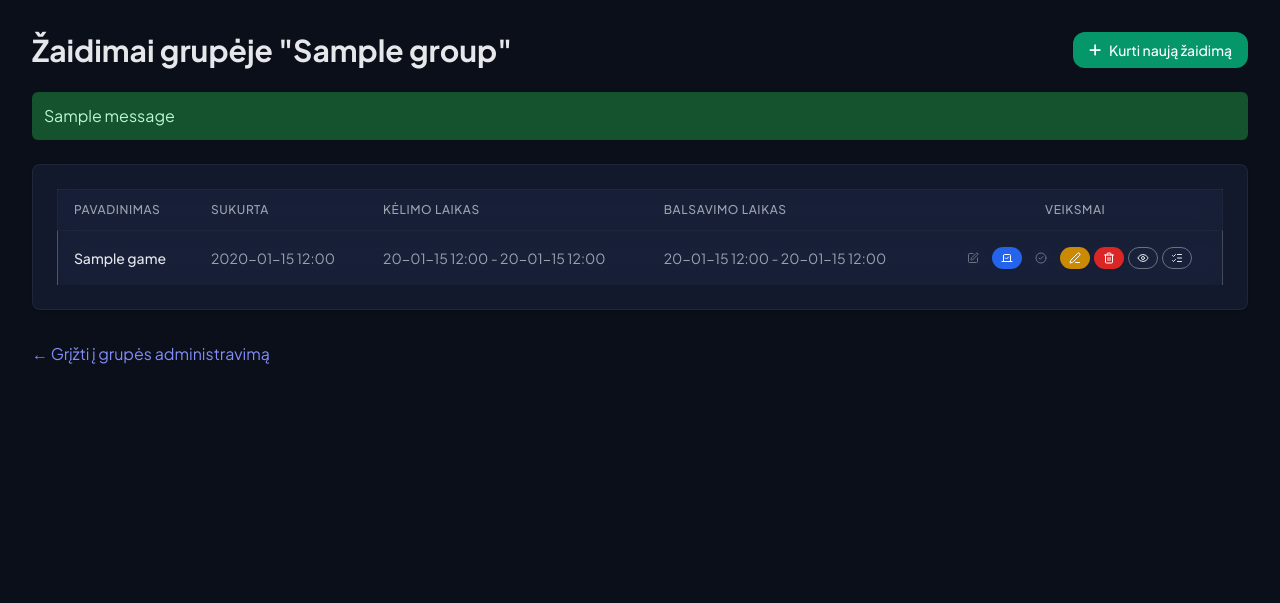
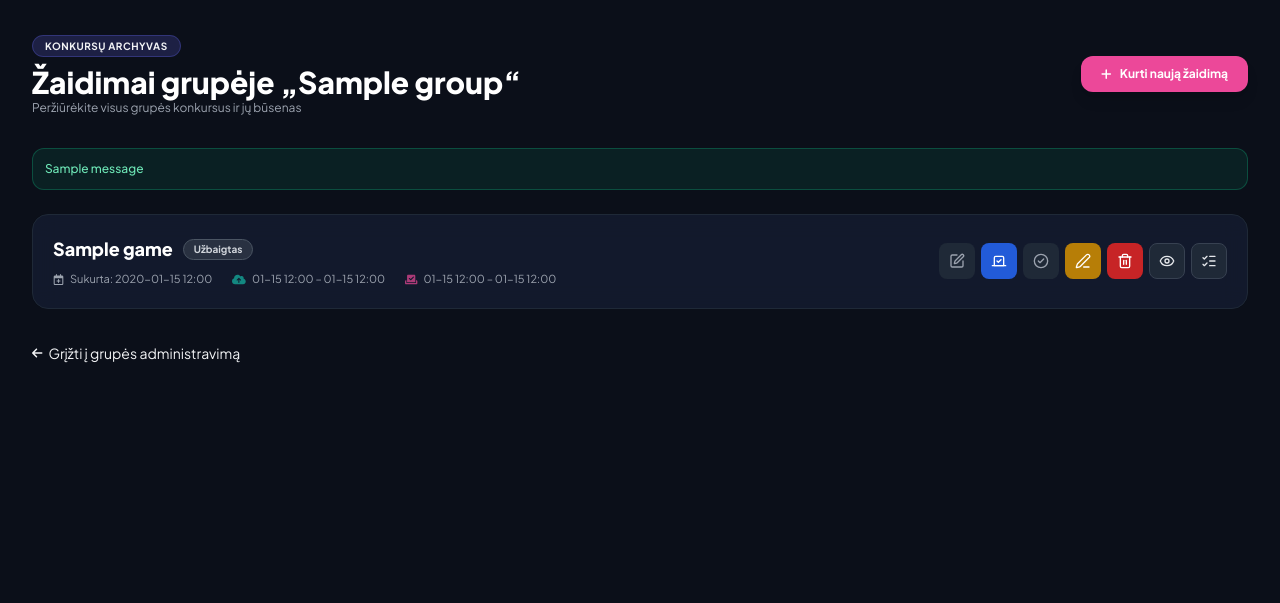
Before and after one commit to delfas2/Savaites_hitas, a Django app: page /grupe/000/zaidimai/ in a window 1280 px wide. Shown: the part 88-691 px from the top of the page. Run offline with Django 4.2, Linux system fonts and the light colour scheme; a user stored in the database is signed in; tables that the repository leaves empty hold one stand-in row (values such as "Sample post"); one stand-in notice (Sample message) is shown; some libraries are stand-ins or nearby versions.

Commit message:
Atnaujintas "žaidimai" sąrašas

```diff
--- a/muzika_app/templates/muzika_app/group_games_list.html
+++ b/muzika_app/templates/muzika_app/group_games_list.html
@@ -6,162 +6,137 @@
 {% block title %}Žaidimai: {{ group.name }}{% endblock %}
 
 {% block content %}
-<div class="flex justify-between items-center mb-6">
-    <h1 class="text-3xl font-bold text-gray-800 dark:text-white">
-        Žaidimai grupėje "{{ group.name }}"    </h1>    {# Mygtukas kurti žaidimą (adminui arba paskutinio žaidimo laimėtojui) #}
+<div class="flex flex-col md:flex-row md:items-center justify-between gap-4 mb-8">
+    <div>
+        <span class="px-3 py-1 rounded-full bg-brand-500/20 text-brand-300 text-[10px] font-bold border border-brand-500/30 uppercase tracking-wider">
+            KONKURSŲ ARCHYVAS
+        </span>
+        <h1 class="text-2xl lg:text-3xl font-black text-white mt-2">Žaidimai grupėje „{{ group.name }}“</h1>
+        <p class="text-xs text-gray-400">Peržiūrėkite visus grupės konkursus ir jų būsenas</p>
+    </div>
     {% if can_create_game %}
-        <button type="button" onclick="openGameModal()" class="inline-flex items-center px-4 py-2 bg-emerald-600 text-white font-medium rounded-md shadow-sm hover:bg-emerald-700 focus:outline-none focus:ring-2 focus:ring-emerald-500 focus:ring-offset-2 dark:focus:ring-offset-gray-700 text-sm">
-            <i class="fa-solid fa-plus mr-2"></i>
-            Kurti naują žaidimą
+        <button type="button" onclick="openGameModal()" class="px-5 py-2.5 rounded-xl bg-brand-pink hover:brightness-110 text-white text-xs font-bold shadow-lg transition flex items-center gap-2 w-max">
+            <i class="fa-solid fa-plus"></i> Kurti naują žaidimą
         </button>
     {% endif %}
 </div>
 
 {# Rodyti pranešimus #}
 {% if messages %}
-    <div class="mb-6">
+    <div class="mb-6 space-y-2">
         {% for message in messages %}
-             <div class="p-3 rounded-md {% if message.tags == 'success' %} bg-green-100 dark:bg-green-900 text-green-700 dark:text-green-200 {% elif message.tags == 'error' %} bg-red-100 dark:bg-red-900 text-red-700 dark:text-red-200 {% elif message.tags == 'warning' %} bg-yellow-100 dark:bg-yellow-900 text-yellow-700 dark:text-yellow-200 {% else %} bg-blue-100 dark:bg-blue-900 text-blue-700 dark:text-blue-200 {% endif %}" role="alert">
+             <div class="p-3 rounded-xl text-xs font-medium border {% if message.tags == 'success' %} bg-emerald-500/10 text-emerald-300 border-emerald-500/30 {% elif message.tags == 'error' %} bg-red-500/10 text-red-300 border-red-500/30 {% elif message.tags == 'warning' %} bg-amber-500/10 text-amber-300 border-amber-500/30 {% else %} bg-brand-500/10 text-brand-100 border-brand-500/30 {% endif %}" role="alert">
                 {{ message }}
             </div>
         {% endfor %}
     </div>
 {% endif %}
 
-<div class="p-6 bg-white dark:bg-gray-700 rounded-lg shadow">
-    <div class="overflow-x-auto">
 {% if games %}
-            <table class="min-w-full divide-y divide-gray-200 dark:divide-gray-600">
-                <thead class="bg-gray-50 dark:bg-gray-800">
-                    <tr>
-                        <th scope="col" class="px-4 py-3 text-left text-xs font-medium text-gray-500 dark:text-gray-300 uppercase tracking-wider">Pavadinimas</th>
-                        <th scope="col" class="px-4 py-3 text-left text-xs font-medium text-gray-500 dark:text-gray-300 uppercase tracking-wider">Sukurta</th>
-                        <th scope="col" class="px-4 py-3 text-left text-xs font-medium text-gray-500 dark:text-gray-300 uppercase tracking-wider">Kėlimo laikas</th>
-                        <th scope="col" class="px-4 py-3 text-left text-xs font-medium text-gray-500 dark:text-gray-300 uppercase tracking-wider">Balsavimo laikas</th>
-                        <th scope="col" class="px-4 py-3 text-center text-xs font-medium text-gray-500 dark:text-gray-300 uppercase tracking-wider">Veiksmai</th>
-                    </tr>
-                </thead>
-                <tbody class="bg-white dark:bg-gray-700 divide-y divide-gray-200 dark:divide-gray-600">
-                    {% for game in games %} {# Naudojam 'games' sąrašą iš context #}
-                        <tr>
-                            <td class="px-4 py-4 whitespace-nowrap text-sm font-medium text-gray-900 dark:text-gray-100">
-                                {{ game.name }}
-                            </td>
-                            <td class="px-4 py-4 whitespace-nowrap text-sm text-gray-500 dark:text-gray-300">
-                                {{ game.created_at|date:"Y-m-d H:i" }}
-                            </td>
-                             <td class="px-4 py-4 whitespace-nowrap text-sm text-gray-500 dark:text-gray-300">
+<div class="space-y-4">
+    {% for game in games %}
+    <div class="glass-card rounded-2xl p-5 border border-gray-800 hover:border-gray-700 transition-all">
+        <div class="flex flex-col lg:flex-row lg:items-center justify-between gap-4">
+            {# Kairė: pavadinimas + būsena + datos #}
+            <div class="min-w-0 flex-1">
+                <div class="flex items-center gap-2.5 flex-wrap mb-2">
+                    <h3 class="text-lg font-black text-white truncate">{{ game.name }}</h3>
+                    {% if game.is_voting_finished %}
+                        <span class="px-2.5 py-0.5 rounded-full bg-gray-700/60 text-gray-300 text-[10px] font-bold border border-gray-600">Užbaigtas</span>
+                    {% elif game.is_voting_active %}
+                        <span class="px-2.5 py-0.5 rounded-full bg-brand-pink/20 text-brand-pink text-[10px] font-bold border border-brand-pink/30">Vyksta balsavimas</span>
+                    {% elif game.is_submission_active %}
+                        <span class="px-2.5 py-0.5 rounded-full bg-teal-500/20 text-teal-300 text-[10px] font-bold border border-teal-500/30">Vyksta kėlimas</span>
+                    {% else %}
+                        <span class="px-2.5 py-0.5 rounded-full bg-gray-800 text-gray-400 text-[10px] font-bold border border-gray-700">Suplanuotas</span>
+                    {% endif %}
+                </div>
+                <div class="flex flex-wrap gap-x-5 gap-y-1 text-[11px] text-gray-400">
+                    <span class="inline-flex items-center gap-1.5">
+                        <i class="fa-regular fa-calendar-plus text-gray-500"></i> Sukurta: {{ game.created_at|date:"Y-m-d H:i" }}
+                    </span>
+                    <span class="inline-flex items-center gap-1.5">
+                        <i class="fa-solid fa-cloud-arrow-up text-teal-500/70"></i>
                         {% if game.submission_start_date and game.submission_end_date %}
-                                    {{ game.submission_start_date|date:"y-m-d H:i" }} - {{ game.submission_end_date|date:"y-m-d H:i" }}
-                                {% else %} <span class="italic text-gray-400 dark:text-gray-500">Nenustatytas</span> {% endif %}
-                            </td>
-                            <td class="px-4 py-4 whitespace-nowrap text-sm text-gray-500 dark:text-gray-300">
+                            {{ game.submission_start_date|date:"m-d H:i" }} – {{ game.submission_end_date|date:"m-d H:i" }}
+                        {% else %}<span class="italic text-gray-600">Kėlimas nenustatytas</span>{% endif %}
+                    </span>
+                    <span class="inline-flex items-center gap-1.5">
+                        <i class="fa-solid fa-check-to-slot text-brand-pink/70"></i>
                         {% if game.voting_start_date and game.voting_end_date %}
-                                    {{ game.voting_start_date|date:"y-m-d H:i" }} - {{ game.voting_end_date|date:"y-m-d H:i" }}
-                                {% else %} <span class="italic text-gray-400 dark:text-gray-500">Nenustatytas</span> {% endif %}
-                            </td>
-                            <td class="px-4 py-4 whitespace-nowrap text-center text-sm font-medium">
-                                <div class="flex flex-wrap justify-center items-center gap-1">
+                            {{ game.voting_start_date|date:"m-d H:i" }} – {{ game.voting_end_date|date:"m-d H:i" }}
+                        {% else %}<span class="italic text-gray-600">Balsavimas nenustatytas</span>{% endif %}
+                    </span>
+                </div>
+            </div>
 
-                                    {# Sąlyginis Įkėlimo/Redagavimo mygtukas #}
+            {# Dešinė: veiksmai #}
+            <div class="flex flex-wrap items-center gap-1.5 shrink-0">
+                {# Įkėlimo/Redagavimo mygtukas #}
                 {% if game.user_song_id %}
                     {% if game.is_submission_active %}
-                                            <a href="{% url 'edit_song' group_code=group.code game_id=game.id song_id=game.user_song_id %}" title="Redaguoti mano dainą" class="inline-flex items-center px-2 py-1 border border-transparent text-xs font-medium rounded-md shadow-sm text-white bg-purple-600 hover:bg-purple-700 focus:outline-none focus:ring-2 focus:ring-offset-2 focus:ring-purple-500 dark:focus:ring-offset-gray-700">
-                                                <i data-lucide="edit" class="w-3 h-3"></i>
-                                            </a>
+                        <a href="{% url 'edit_song' group_code=group.code game_id=game.id song_id=game.user_song_id %}" title="Redaguoti mano dainą" class="w-9 h-9 rounded-lg bg-purple-600/90 hover:bg-purple-500 text-white flex items-center justify-center transition"><i data-lucide="edit" class="w-4 h-4"></i></a>
                     {% else %}
-                                             <button type="button" disabled title="Redagavimo laikas baigėsi" class="inline-flex items-center px-2 py-1 border border-transparent text-xs font-medium rounded-md text-gray-400 bg-gray-200 dark:bg-gray-700 dark:text-gray-500 cursor-not-allowed">
-                                                <i data-lucide="edit" class="w-3 h-3"></i>
-                                            </button>
+                        <button type="button" disabled title="Redagavimo laikas baigėsi" class="w-9 h-9 rounded-lg bg-gray-800 text-gray-600 flex items-center justify-center cursor-not-allowed"><i data-lucide="edit" class="w-4 h-4"></i></button>
                     {% endif %}
                 {% else %}
                     {% if game.is_submission_active %}
-                                             <a href="{% url 'add_song' group_code=group.code game_id=game.id %}" title="Įkelti dainą" class="inline-flex items-center px-2 py-1 border border-transparent text-xs font-medium rounded-md shadow-sm text-white bg-teal-600 hover:bg-teal-700 focus:outline-none focus:ring-2 focus:ring-offset-2 focus:ring-teal-500 dark:focus:ring-offset-gray-700">
-                                                <i data-lucide="music-4" class="w-3 h-3"></i>
-                                            </a>
+                        <a href="{% url 'add_song' group_code=group.code game_id=game.id %}" title="Įkelti dainą" class="w-9 h-9 rounded-lg bg-teal-600/90 hover:bg-teal-500 text-white flex items-center justify-center transition"><i data-lucide="music-4" class="w-4 h-4"></i></a>
                     {% else %}
-                                             <button type="button" disabled title="Kėlimo laikas neaktyvus" class="inline-flex items-center px-2 py-1 border border-transparent text-xs font-medium rounded-md text-gray-400 bg-gray-200 dark:bg-gray-700 dark:text-gray-500 cursor-not-allowed">
-                                                <i data-lucide="music-4" class="w-3 h-3"></i>
-                                            </button>
+                        <button type="button" disabled title="Kėlimo laikas neaktyvus" class="w-9 h-9 rounded-lg bg-gray-800 text-gray-600 flex items-center justify-center cursor-not-allowed"><i data-lucide="music-4" class="w-4 h-4"></i></button>
                     {% endif %}
                 {% endif %}
 
-                                    {# Mygtukas vertinti dainas #}
-                                    <a href="{% url 'vote_game' group_code=group.code game_id=game.id %}" title="Vertinti" class="inline-flex items-center px-2 py-1 border border-transparent text-xs font-medium rounded-md shadow-sm text-white bg-blue-600 hover:bg-blue-700 focus:outline-none focus:ring-2 focus:ring-offset-2 focus:ring-blue-500 dark:focus:ring-offset-gray-700">
-                                        <i data-lucide="vote" class="w-3 h-3"></i>
-                                    </a>
+                {# Vertinti #}
+                <a href="{% url 'vote_game' group_code=group.code game_id=game.id %}" title="Vertinti" class="w-9 h-9 rounded-lg bg-blue-600/90 hover:bg-blue-500 text-white flex items-center justify-center transition"><i data-lucide="vote" class="w-4 h-4"></i></a>
 
-                                    {# Blokaas admin veiksmams (Skelbti, Redaguoti, Trinti) #}
                 {% if is_current_user_admin %}
                     {# Skelbti balsavimą #}
                     {% if game.is_voting_finished %}
-                                            <button type="button" disabled title="Balsavimas baigtas" class="inline-flex items-center px-2 py-1 border border-transparent text-xs font-medium rounded-md text-gray-400 bg-gray-200 dark:bg-gray-700 dark:text-gray-500 cursor-not-allowed">
-                                                <i data-lucide="check-circle-2" class="w-3 h-3"></i>
-                                            </button>
+                        <button type="button" disabled title="Balsavimas baigtas" class="w-9 h-9 rounded-lg bg-gray-800 text-gray-600 flex items-center justify-center cursor-not-allowed"><i data-lucide="check-circle-2" class="w-4 h-4"></i></button>
                     {% else %}
                         <form action="{% url 'start_voting' group_code=group.code game_id=game.id %}" method="POST" class="inline-block">
                             {% csrf_token %}
-                                                <button type="submit"
-                                                        title="Skelbti balsavimą"
-                                                        class="inline-flex items-center px-2 py-1 border border-transparent text-xs font-medium rounded-md shadow-sm text-white bg-orange-600 hover:bg-orange-700 focus:outline-none focus:ring-2 focus:ring-offset-2 focus:ring-orange-500 dark:focus:ring-offset-gray-700"
-                                                        onclick="return confirm('Ar tikrai norite pradėti/atnaujinti balsavimą šiam žaidimui dabar?');">
-                                                    <i data-lucide="megaphone" class="w-3 h-3"></i>
-                                                </button>
+                            <button type="submit" title="Skelbti balsavimą" class="w-9 h-9 rounded-lg bg-orange-600/90 hover:bg-orange-500 text-white flex items-center justify-center transition" onclick="return confirm('Ar tikrai norite pradėti/atnaujinti balsavimą šiam žaidimui dabar?');"><i data-lucide="megaphone" class="w-4 h-4"></i></button>
                         </form>
                     {% endif %}
                     {# Redaguoti žaidimą #}
-                                        <a href="{% url 'edit_game' group_code=group.code game_id=game.id %}" title="Redaguoti žaidimą" class="inline-flex items-center px-2 py-1 border border-transparent text-xs font-medium rounded-md shadow-sm text-white bg-yellow-600 hover:bg-yellow-700 focus:outline-none focus:ring-2 focus:ring-offset-2 focus:ring-yellow-500 dark:focus:ring-offset-gray-700">
-                                            <i data-lucide="edit-3" class="w-3 h-3"></i>
-                                        </a>
+                    <a href="{% url 'edit_game' group_code=group.code game_id=game.id %}" title="Redaguoti žaidimą" class="w-9 h-9 rounded-lg bg-yellow-600/90 hover:bg-yellow-500 text-white flex items-center justify-center transition"><i data-lucide="edit-3" class="w-4 h-4"></i></a>
                     {# Trinti žaidimą #}
                     <form action="{% url 'delete_game' group_code=group.code game_id=game.id %}" method="POST" class="inline-block" onsubmit="return confirm('Ar tikrai norite ištrinti žaidimą \'{{ game.name|escapejs }}\'? Šis veiksmas neatšaukiamas!');">
                         {% csrf_token %}
-                                            <button type="submit"
-                                                    title="Ištrinti žaidimą"
-                                                    class="inline-flex items-center px-2 py-1 border border-transparent text-xs font-medium rounded-md shadow-sm text-white bg-red-600 hover:bg-red-700 focus:outline-none focus:ring-2 focus:ring-offset-2 focus:ring-red-500 dark:focus:ring-offset-gray-700">
-                                                <i data-lucide="trash-2" class="w-3 h-3"></i>
-                                            </button>
+                        <button type="submit" title="Ištrinti žaidimą" class="w-9 h-9 rounded-lg bg-red-600/90 hover:bg-red-500 text-white flex items-center justify-center transition"><i data-lucide="trash-2" class="w-4 h-4"></i></button>
                     </form>
-                                    {% endif %} {# is_current_user_admin #}
+                {% endif %}
 
-                                    {# Peržiūrėti detales (game_details) mygtukas #}
-                                    <a href="{% url 'game_details' group_code=group.code game_id=game.id %}" title="Peržiūrėti detales" class="inline-flex items-center px-2 py-1 border border-gray-300 dark:border-gray-500 text-xs font-medium rounded-md text-gray-700 dark:text-gray-200 bg-white dark:bg-gray-800 hover:bg-gray-50 dark:hover:bg-gray-600">
-                                        <i data-lucide="eye" class="w-3 h-3"></i>
-                                    </a>
+                {# Detalės #}
+                <a href="{% url 'game_details' group_code=group.code game_id=game.id %}" title="Peržiūrėti detales" class="w-9 h-9 rounded-lg bg-gray-800 hover:bg-gray-700 text-gray-200 border border-gray-700 flex items-center justify-center transition"><i data-lucide="eye" class="w-4 h-4"></i></a>
 
-                                    {# <<< PRADŽIA: Mygtukas detaliems balsavimo rezultatams >>> #}
+                {# Balsavimo rezultatai #}
                 {% if game.voting_start_date %}
-                                        <a href="{% url 'game_voting_results' group_code=group.code game_id=game.id %}" title="Detali balsavimo ataskaita" class="inline-flex items-center px-2 py-1 border border-gray-300 dark:border-gray-500 text-xs font-medium rounded-md text-gray-700 dark:text-gray-200 bg-white dark:bg-gray-800 hover:bg-gray-50 dark:hover:bg-gray-600">
-                                            <i data-lucide="list-checks" class="w-3 h-3"></i>
-                                        </a>
+                    <a href="{% url 'game_voting_results' group_code=group.code game_id=game.id %}" title="Detali balsavimo ataskaita" class="w-9 h-9 rounded-lg bg-gray-800 hover:bg-gray-700 text-gray-200 border border-gray-700 flex items-center justify-center transition"><i data-lucide="list-checks" class="w-4 h-4"></i></a>
                 {% else %}
-                                          <button type="button" disabled title="Balsavimas dar neprasidėjo" class="inline-flex items-center px-2 py-1 border border-gray-300 dark:border-gray-600 text-xs font-medium rounded-md text-gray-400 bg-gray-100 dark:bg-gray-700 dark:text-gray-500 cursor-not-allowed">
-                                              <i data-lucide="list-checks" class="w-3 h-3"></i>
-                                          </button>
-                                    {% endif %}
-                                    {# <<< PABAIGA >>> #}
-
-                                </div>
-                            </td>
-                        </tr>
-                    {% endfor %}
-                </tbody>
-            </table>
-        {% else %}
-             <div class="px-4 py-4 text-center text-gray-500 dark:text-gray-400">
-                <i data-lucide="gamepad-2" class="w-8 h-8 mx-auto mb-2 text-gray-400 dark:text-gray-500"></i>
-                Šioje grupėje žaidimų kol kas nėra.
-                {% if is_current_user_admin %}
-                    Galite <a href="{% url 'create_game' group_code=group.code %}" class="text-emerald-600 dark:text-emerald-400 hover:underline">sukurti pirmąjį</a>.
-                {% endif %}
-            </div>
+                    <button type="button" disabled title="Balsavimas dar neprasidėjo" class="w-9 h-9 rounded-lg bg-gray-800 text-gray-600 border border-gray-700 flex items-center justify-center cursor-not-allowed"><i data-lucide="list-checks" class="w-4 h-4"></i></button>
                 {% endif %}
             </div>
         </div>
+    </div>
+    {% endfor %}
+</div>
+{% else %}
+<div class="glass-card rounded-2xl p-10 border border-gray-800 text-center">
+    <i data-lucide="gamepad-2" class="w-10 h-10 mx-auto mb-3 text-gray-600"></i>
+    <p class="text-sm text-gray-400">Šioje grupėje žaidimų kol kas nėra.
+    {% if is_current_user_admin %}
+        Galite <a href="{% url 'create_game' group_code=group.code %}" class="text-brand-400 hover:underline">sukurti pirmąjį</a>.
+    {% endif %}
+    </p>
+</div>
+{% endif %}
 
 <div class="mt-8">
-    <a href="{% url 'group_admin' group_code=group.code %}" class="text-indigo-600 dark:text-indigo-400 hover:underline">
-        &larr; Grįžti į grupės administravimą
+    <a href="{% url 'group_admin' group_code=group.code %}" class="text-brand-400 hover:text-brand-100 hover:underline text-sm inline-flex items-center gap-1.5">
+        <i class="fa-solid fa-arrow-left text-xs"></i> Grįžti į grupės administravimą
     </a>
 </div>
 
```
Lines whose indentation alone changed are shown as unchanged.
